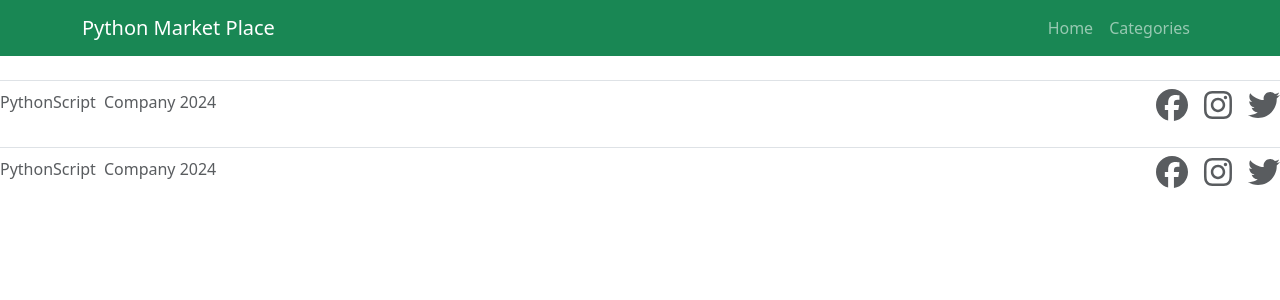
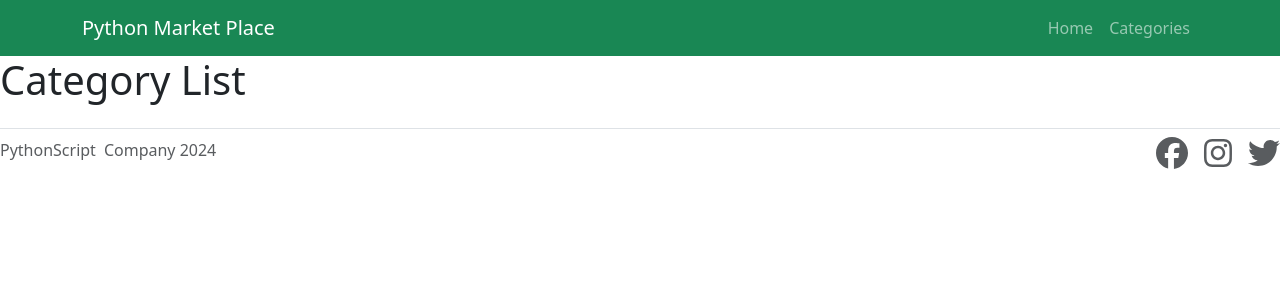
Before and after one commit to princy-singh-rajpoot/Python-Postgresql, a React (Create React App) app in the folder frontend/: page /Categories in a window 1280 px wide. Shown: the top 300 px of the page. Built offline with nearby package versions, Linux system fonts and the light colour scheme.

Commit message:
commiting updates on Categories and home.js

```diff
--- a/frontend/src/components/Categories.js
+++ b/frontend/src/components/Categories.js
@@ -1,16 +1,6 @@
 function Categories() {
     return (
-        <footer className="d-flex flex-wrap justify-content-between align-items-center my-4 border-top">
-            <div className="col-md-4 d-flex align-items-center">
-                <a href="/" className="mb-3 me-2 mb-md-0 text-muted text-decoration-none lh-1">PythonScript</a>
-                <span className="mb-3 mb-md-0 text-muted">Company 2024</span>
-            </div>
-            <ul className="nav col-md-4 justify-content-end list-unstyled d-flex pt-2">
-                <li className="ms-3"><a className="text-muted" href="#"><i className="fa-brands fa-facebook fa-2x"></i></a></li>
-                <li className="ms-3"><a className="text-muted" href="#"><i className="fa-brands fa-instagram fa-2x"></i></a></li>
-                <li className="ms-3"><a className="text-muted" href="#"><i className="fa-brands fa-twitter fa-2x"></i></a></li>
-            </ul>
-        </footer>
-        )
-    }
-    export default Categories;
+       <h1> Category List </h1>
+    )
+}
+export default Categories;
--- a/frontend/src/components/Header.js
+++ b/frontend/src/components/Header.js
@@ -1,15 +1,25 @@
+import {Link} from 'react-router-dom';
+
 function Header(){
     return (
         <nav className="navbar navbar-expand-lg navbar-dark bg-success">
             <div className="container">
-            <a className="navbar-brand" href="#">Python Market Place</a>
+            <a className="navbar-brand" href="#">Python Market Place </a>
             <button className="navbar-toggler" type="button" data-bs-toggle="collapse" data-bs-target="#navbarTogglerDemo01" aria-controls="navbarTogglerDemo01" aria-expanded="false" aria-label="Toggle navigation">
                 <span className="navbar-toggler-icon"></span>
             </button>
             <div className="collapse navbar-collapse" id="navbarTogglerDemo01">
                 <ul className="navbar-nav ms-auto mb-2 mb-lg-0">
-                <li className="nav-item"><a className="nav-link" aria-current="page" href="#">Home</a></li>
-                <li className="nav-item"><a className="nav-link" href="#">Categories</a></li>
+                    <li className="nav-item">
+                        <Link className="nav-link" aria-current="page" to="/">
+                            Home
+                        </Link>
+                    </li>
+                    <li className="nav-item">
+                        <Link className="nav-link" to="/categories">
+                            Categories
+                        </Link>
+                    </li>
                 </ul>
             </div>
             </div>
```
